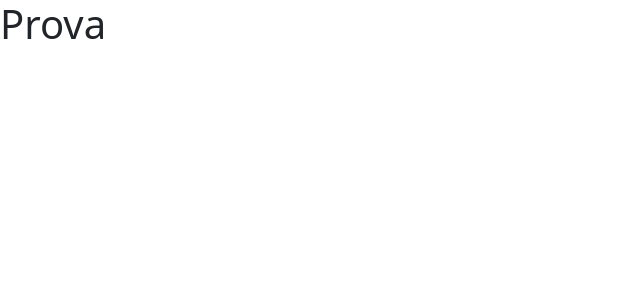
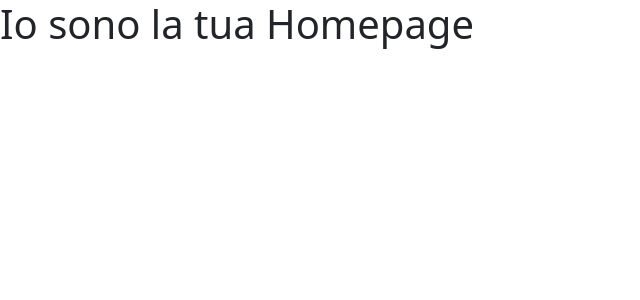
Before and after one commit to claraloforti/project-work-frontend-team3, a React (Vite) app: page / in a window 1280 px wide. Shown: the top 300 px of the page, without its empty margins (0-640 px from the left). Built offline with nearby package versions, Linux system fonts and the light colour scheme.

Commit message:
feat: importato homepage in app

```diff
--- a/src/App.jsx
+++ b/src/App.jsx
@@ -1,7 +1,12 @@
+import Homepage from "./pages/Homepage"
+
+
 function App() {
 
   return (
-    <h1>Prova</h1>
+    <>
+    <Homepage/>
+    </>
   )
 }
 
```
